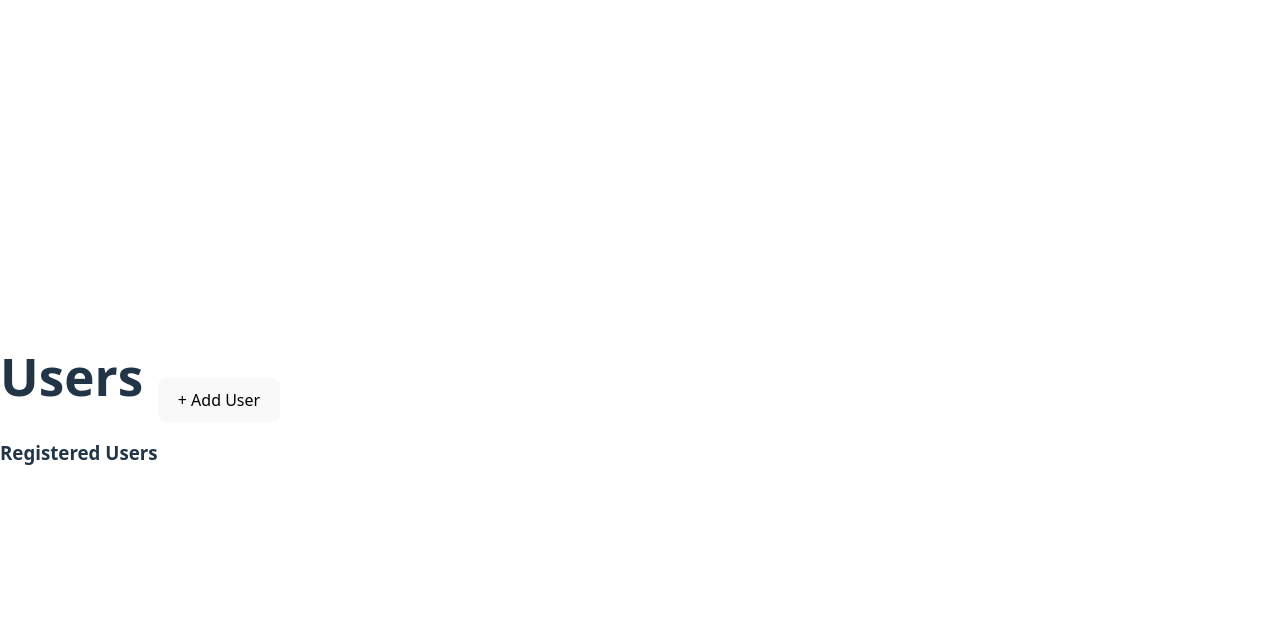
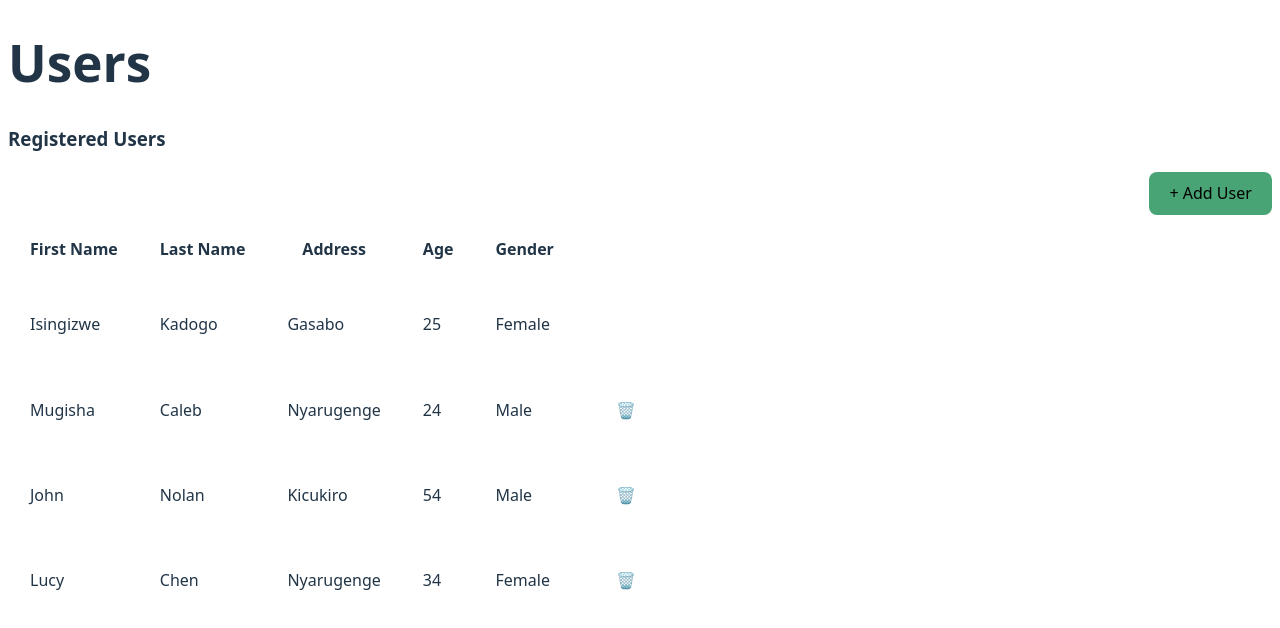
Before and after one commit to milkakeza/userRegistration, a website built with Vite: page index.html in a window 1280 px wide. Built offline with nearby package versions, Linux system fonts and the light colour scheme.

Commit message:
ft:add user table

```diff
--- a/index.html
+++ b/index.html
@@ -3,6 +3,7 @@
   <head>
     <meta charset="UTF-8" />
     <link rel="icon" type="image/svg+xml" href="/vite.svg" />
+    <link rel="stylesheet" href="src/style.css">
     <meta name="viewport" content="width=device-width, initial-scale=1.0" />
     <title>User Registration</title>
   </head>
@@ -11,8 +12,66 @@
       <h1>Users</h1>
       <h3>Registered Users</h3>
     </div>
-    <div>
+    <div class="button-container">
       <button>+ Add User</button>
+    </div>
+    <div class="users">
+      <table>
+        <tr>
+          <th>First Name</th>
+          <th>Last Name</th>
+          <th>Address</th>
+          <th>Age</th>
+          <th>Gender</th>
+        </tr>
+        <tr>
+          <td>Isingizwe</td>
+          <td>Kadogo</td>
+          <td>Gasabo</td>
+          <td>25</td>
+          <td>Female</td>
+          <td>
+            <button class="deleteButton" onclick="deleteUser"><svg xmlns="http://www.w3.org/2000/svg" viewBox="0 0 24 24" fill="currentColor" class="size-6">
+  <path fill-rule="evenodd" d="M16.5 4.478v.227a48.816 48.816 0 0 1 3.878.512.75.75 0 1 1-.256 1.478l-.209-.035-1.005 13.07a3 3 0 0 1-2.991 2.77H8.084a3 3 0 0 1-2.991-2.77L4.087 6.66l-.209.035a.75.75 0 0 1-.256-1.478A48.567 48.567 0 0 1 7.5 4.705v-.227c0-1.564 1.213-2.9 2.816-2.951a52.662 52.662 0 0 1 3.369 0c1.603.051 2.815 1.387 2.815 2.951Zm-6.136-1.452a51.196 51.196 0 0 1 3.273 0C14.39 3.05 15 3.684 15 4.478v.113a49.488 49.488 0 0 0-6 0v-.113c0-.794.609-1.428 1.364-1.452Zm-.355 5.945a.75.75 0 1 0-1.5.058l.347 9a.75.75 0 1 0 1.499-.058l-.346-9Zm5.48.058a.75.75 0 1 0-1.498-.058l-.347 9a.75.75 0 0 0 1.5.058l.345-9Z" clip-rule="evenodd" />
+</svg>
+</button>
+          </td>
+        </tr>
+
+        <tr>
+          <td>Mugisha</td>
+          <td>Caleb</td>
+          <td>Nyarugenge</td>
+          <td>24</td>
+          <td>Male</td>
+          <td>
+            <button class="deleteButton" onclick="deleteUser">🗑️</button>
+          </td>
+        </tr>
+
+        <tr>
+          <td>John</td>
+          <td>Nolan</td>
+          <td>Kicukiro</td>
+          <td>54</td>
+          <td>Male</td>
+          <td>
+            <button class="deleteButton" onclick="deleteUser">🗑️</button>
+          </td>
+        </tr>
+
+        <tr>
+          <td>Lucy</td>
+          <td>Chen</td>
+          <td>Nyarugenge</td>
+          <td>34</td>
+          <td>Female</td>
+          <td>
+            <button class="deleteButton" onclick="deleteUser">🗑️</button>
+          </td>
+        </tr>
+
+      </table>
     </div>
     <script type="module" src="/src/main.js"></script>
   </body>
--- a/src/style.css
+++ b/src/style.css
@@ -22,13 +22,13 @@ a:hover {
   color: #535bf2;
 }
 
-body {
+/*body {
   margin: 0;
   display: flex;
   place-items: center;
   min-width: 320px;
   min-height: 100vh;
-}
+}*/
 
 h1 {
   font-size: 3.2em;
@@ -75,11 +75,29 @@ button {
   transition: border-color 0.25s;
 }
 button:hover {
-  border-color: #646cff;
+  border-color: #fefefe;
+  cursor: pointer;
 }
 button:focus,
 button:focus-visible {
   outline: 4px auto -webkit-focus-ring-color;
+}
+th, td{
+  padding: 20px;
+}
+.button-container {
+  text-align: right;
+}
+.deleteButton {
+  background-color: white;
+}
+.deleteButton:hover {
+  border-color: #fefefe;
+  cursor: pointer;
+}
+#user {
+  display: flex;
+  place-items: center;
 }
 
 @media (prefers-color-scheme: light) {
@@ -91,6 +109,6 @@ button:focus-visible {
     color: #747bff;
   }
   button {
-    background-color: #f9f9f9;
+    background-color: #49a475;
   }
 }
```
